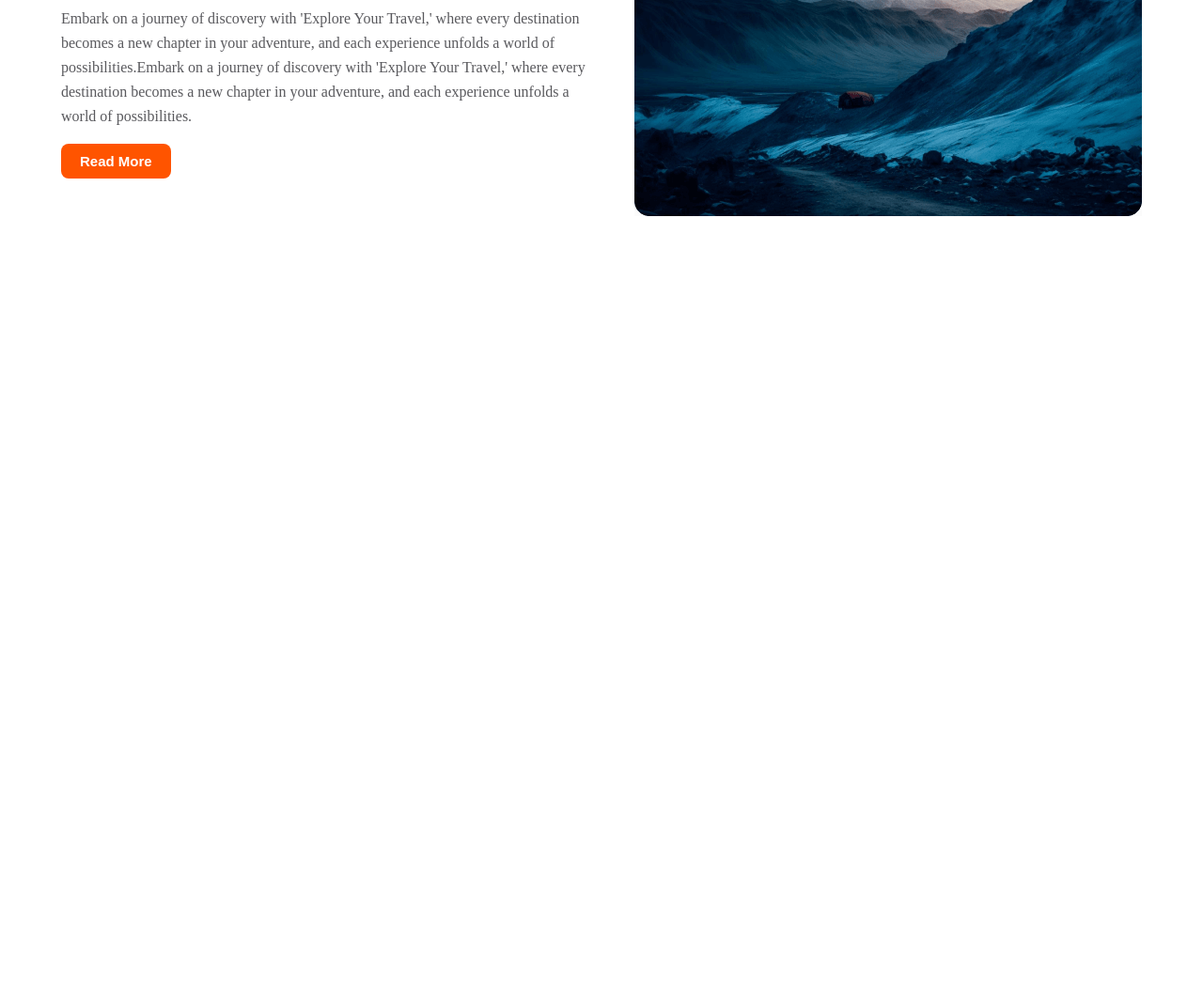
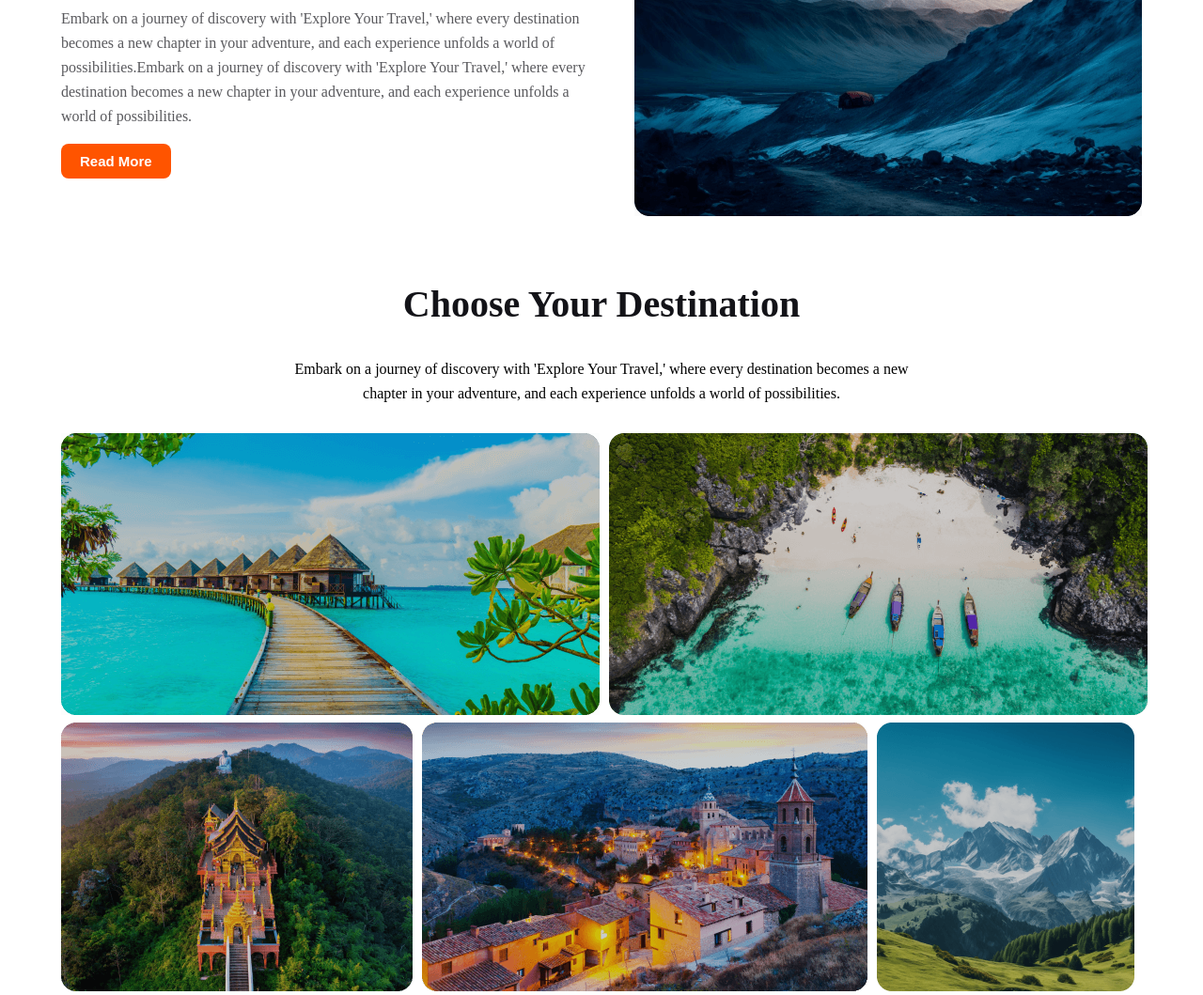
Before and after one commit to Oviweb684/assignment2, a plain HTML site: page index.html in a window 1280 px wide. Shown: the part 1043-2102 px from the top of the page at 94% size. Before the commit the page ends 1343 px from the top, so only its background shows below. Drawn offline with Linux system fonts and the light colour scheme.

Commit message:
third section done for both mobile and desktop version

```diff
--- a/index.html
+++ b/index.html
@@ -52,6 +52,28 @@
                 <img src="Images/Rectangle 4.png" alt="">
             </div>
             </div>
+            <div class="third-section">
+                <h2 id="third-sec-title">Choose Your Destination</h2>
+                <p id="third-sec-para">Embark on a journey of discovery with 'Explore Your Travel,' where every destination becomes a new chapter in your adventure, and each experience unfolds a world of possibilities.</p>
+                <div class="third-first">
+                    <img src="Images/Rectangle 5.png" class="twoimage">
+                    <img src="Images/Rectangle 8.png" class="twoimage">
+                </div>
+                <div class="third-second">
+                    <img src="Images/Rectangle 6.png" class="threeimage">
+                    <img src="Images/Rectangle 7.png" class="threemiddle">
+                    <img src="Images/Rectangle 9.png" class="threeimages">
+                </div>
+                <div class="third-third">
+                    <img src="Images/Rectangle 11.png"class="two-image">
+                    <img src="Images/Rectangle 10.png"class="two-image">
+                </div>
+
+            </div>
+            <div class="fourth-section">
+
+            </div>
+
         </main>
         <footer>
 
--- a/style/responsive.css
+++ b/style/responsive.css
@@ -38,6 +38,11 @@
     header{
         display: none;
     }
-
+    .third-first, .third-second , .third-third{
+        flex-direction: column;
+    }
+    #third-sec-para{
+        padding: 20px;
+    }
 
 }
--- a/style/styles.css
+++ b/style/styles.css
@@ -131,3 +131,30 @@ border: 0px;
 border-radius: 8px;
 
 }
+.third-section{
+    max-width: 1150px;
+    margin: 0px auto;
+}
+#third-sec-title{
+    color: #131318;
+text-align: center;
+font-family: Mulish;
+font-size: 40px;
+font-style: normal;
+font-weight: 800;
+line-height: normal;
+}
+#third-sec-para{
+    text-align: center;
+    padding: 0px 240px 10px 240px ;
+    color: black;
+    font-size: 16px;
+    font-weight: 400;
+    line-height: 26px;
+}
+.third-first, .third-second , .third-third{
+    display: flex;
+    gap: 10px;
+    padding-top: 3px;
+    padding-bottom: 5px;
+}
```
